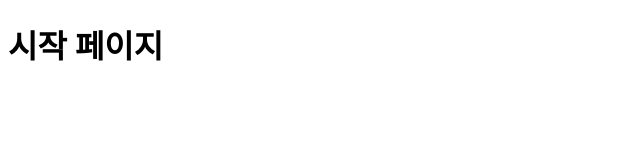
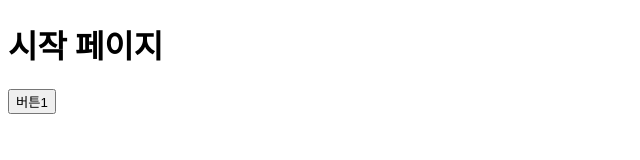
Before and after one commit to jinsim2/Class7Team1Project, a plain HTML site: page index.html in a window 1280 px wide. Shown: the whole page, without its empty margins (0-640 px from the left). Drawn offline with Linux system fonts and the light colour scheme.

Commit message:
index.html 수정

```diff
--- a/index.html
+++ b/index.html
@@ -7,5 +7,6 @@
 </head>
 <body>
     <h1>시작 페이지</h1>
+    <h3><input type="button" value="버튼1"></h3>
 </body>
 </html>
```
